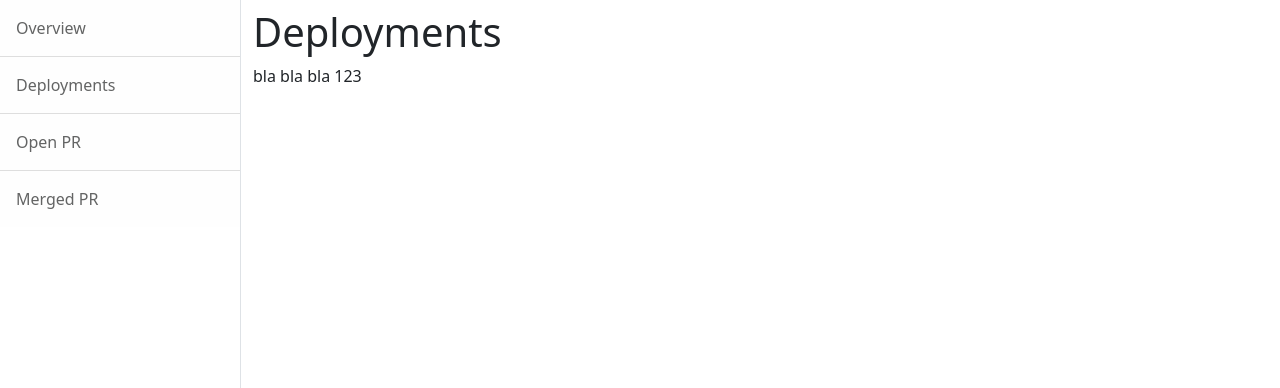
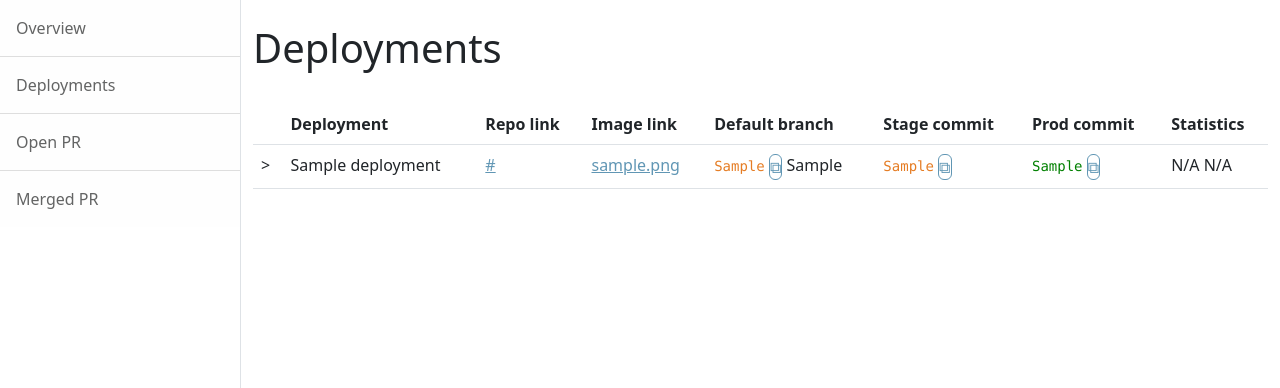
Before and after one commit to petracihalova/service-dashboard, a Flask app: template templates/deployments.html in a window 1280 px wide. Shown: the part 80-468 px from the top of the page. Run offline with Flask 3, Linux system fonts and the light colour scheme; the template is opened without the code that fills it: most values are stand-ins (such as "Sample title", 1, 10 or a date in 2020); some libraries are stand-ins or nearby versions.

Commit message:
template for the Deployments page

```diff
--- a/static/css/custom.css
+++ b/static/css/custom.css
@@ -30,3 +30,17 @@
 :root.dark tr.group:hover {
     background-color: rgba(0, 0, 0, 0.75) !important;
 }
+
+.hidden-info {
+    display: none;
+}
+
+tr.hide-table-padding td {
+    padding: 0;
+}
+
+.name-highlight {
+    background-color: #BDCDD6;
+    font-weight: bold;
+
+}
--- /dev/null
+++ b/static/js/main_row.js
@@ -0,0 +1,11 @@
+// Show hidden / expandable section
+function toggleInfo(cell) {
+    var hidden_row = cell.parentElement.nextElementSibling;
+    if (hidden_row.style.display === "none") {
+      hidden_row.style.display = "table-row";
+      cell.textContent = "v"
+    } else {
+      hidden_row.style.display = "none";
+      cell.textContent = ">"
+    }
+  };
--- a/templates/deployments.html
+++ b/templates/deployments.html
@@ -3,8 +3,40 @@
 {% block content %}
 
 <div class="container-fluid">
-    <h1>Deployments</h1>
-    <p>bla bla bla 123</p>
+    <h1 class="mt-4">Deployments</h1>
+    <br>
+    {% if not deployments %}
+    <h3>No data to display. </h3>
+    {% else %}
+
+    <table class="table table-hover">
+        <thead>
+        <tr>
+            <th scope="col"></th>
+            <th scope="col">Deployment</th>
+            <th scope="col">Repo link</th>
+            <th scope="col">Image link</th>
+            <th scope="col">Default branch </th>
+            <th scope="col">Stage commit</th>
+            <th scope="col">Prod commit</th>
+            <th scope="col">Statistics</th>
+        </tr>
+        </thead>
+        <tbody>
+
+        {% for deployment_name, deployment in deployments.items() %}
+
+        {% include "deployments/main_row.html" %}
+
+        {% include "deployments/detail.html" %}
+
+        {% endfor %}
+
+        </tbody>
+    </table>
+    {% endif %}
 </div>
 
+<!-- JavaScript -->
+<script src="{{ url_for('static', filename='js/main_row.js') }}"></script>
 {% endblock %}
--- /dev/null
+++ b/templates/deployments/detail.html
@@ -0,0 +1,41 @@
+<tr class="hidden-info" style="display: none;">
+    <td colspan="8" width="100%">
+        <div style="padding-bottom: 20px;">
+            app-interface saas folder
+            <a href="{{ deployment.app_interface_link }}" , target="blank">link</a>
+        </div>
+
+        {% if deployment.prod_deployment_type == "manual" and deployment.stage_deployment_type == "auto" %}
+        <div style="padding-bottom: 20px;">
+            stage / production diff
+            {% if deployment.commit_stage[:7] != deployment.commit_prod[:7]%}
+            <a href="{{ deployment.repo_link + '/compare/' + deployment.commit_prod + '...' + deployment.commit_stage }}"
+                target="blank">link</a>
+            {% else %}
+            <code>N/A</code>
+            {% endif %}
+        </div>
+        {% endif %}
+
+        {% if deployment.prod_deployment_type == "manual" and deployment.stage_deployment_type == "manual" %}
+        <div style="padding-bottom: 20px;">
+            default branch / stage diff
+            {% if deployment.commit_default_branch[:7] != deployment.commit_stage[:7]%}
+            <a href="{{ deployment.repo_link + '/compare/' + deployment.commit_stage + '...' + deployment.commit_default_branch }}"
+                target="blank">link</a>
+            {% else %}
+            <code>N/A</code>
+            {% endif %}
+        </div>
+        <div style="padding-bottom: 20px;">
+            default branch / prod diff
+            {% if deployment.commit_default_branch[:7] != deployment.commit_prod[:7]%}
+            <a href="{{ deployment.repo_link + '/compare/' + deployment.commit_prod + '...' + deployment.commit_default_branch }}"
+                target="blank">link</a>
+            {% else %}
+            <code>N/A</code>
+            {% endif %}
+        </div>
+        {% endif %}
+    </td>
+</tr>
--- /dev/null
+++ b/templates/deployments/main_row.html
@@ -0,0 +1,60 @@
+<tr>
+    <td onclick="toggleInfo(this)">></td>
+
+    <td scope='row'>{{ deployment_name }}</td>
+
+    <td><a href="{{ deployment.repo_link }}" target="_blank">{{ deployment.repo_link.split("/")[-1] }}</a></td>
+
+    {% if deployment.image_link %}
+        <td><a href="{{ deployment.image_link }}" target="_blank">{{ deployment.image_link.split("/")[-1].split("?")[0] }}</a></td>
+    {% else %}
+        <td></td>
+    {% endif %}
+
+    <td>
+        <code {{ get_default_branch_commit_style(deployment) }}>{{ deployment.commit_default_branch[:7] }}</code>
+        <span id="{{ deployment_name }}-commit_default_branch" hidden>{{ deployment.commit_default_branch }}</span>
+        <button type="button" class="btn btn-outline-primary btn-xs" style="padding: 0;"
+            title="Copy the commit SHA in the Clipboard"
+            onclick='copyToClipboard("{{ deployment_name }}-commit_default_branch")'>⧉
+        </button>
+        <span style="white-space: nowrap;">{{ deployment.default_branch }}</span>
+    </td>
+
+    <td>
+        <div style="white-space: nowrap;">
+            <code {{ get_stage_commit_style(deployment) }}>{{ deployment.commit_stage[:7] }}</code>
+            <span id="{{ deployment_name }}-commit-sha-stage" hidden>{{ deployment.commit_stage }}</span>
+            <button type="button" class="btn btn-outline-primary btn-xs" style="padding: 0;"
+                title="Copy the commit SHA in the Clipboard"
+                onclick='copyToClipboard("{{ deployment_name }}-commit-sha-stage")'>⧉
+            </button>
+            <span>
+                {% if deployment.stage_deployment_type == "manual" %}
+                    M
+                {% endif %}
+            </span>
+        </div>
+    </td>
+    <td>
+        <div style="white-space: nowrap;">
+            <code style="color: green">{{ deployment.commit_prod[:7] }}</code>
+            <span id="{{ deployment_name }}-commit-sha-prod" hidden>{{ deployment.commit_prod }}</span>
+            <button type="button" class="btn btn-outline-primary btn-xs" style="padding: 0;"
+                title="Copy the commit SHA in the Clipboard"
+                onclick='copyToClipboard("{{ deployment_name }}-commit-sha-prod")'>⧉
+            </button>
+            <span>
+                {% if deployment.prod_deployment_type == "manual" %}
+                    M
+                {% endif %}
+            </span>
+        </div>
+    </td>
+    <td>
+        <div>
+            <span style="white-space: nowrap;" title="Days without prod release">N/A</span>
+            <span style="white-space: nowrap;" , title="PRs waiting for prod release">N/A</span>
+        </div>
+    </td>
+</tr>
```
Lines whose indentation alone changed are shown as unchanged.
